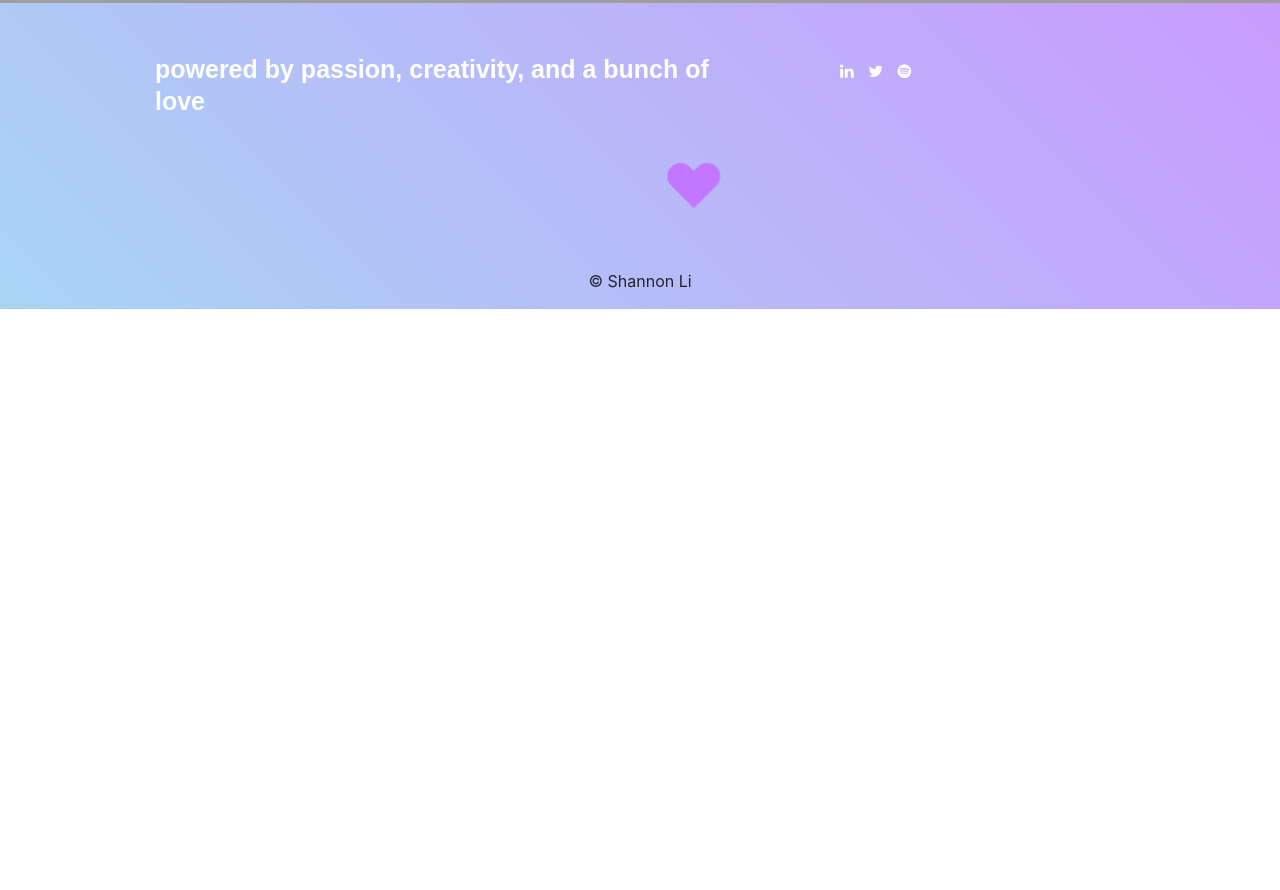
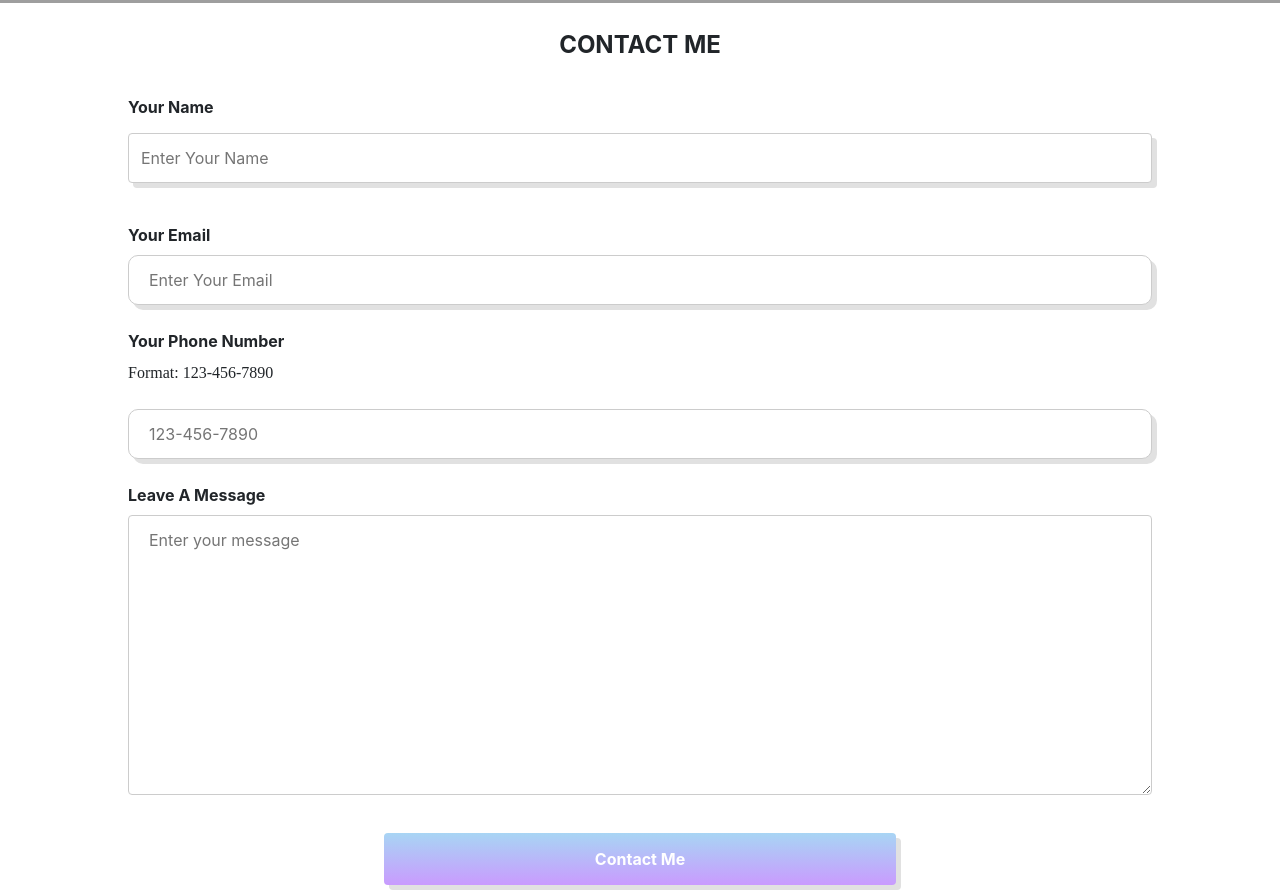
Before and after one commit to shannonli7/portfolio, a plain HTML site: page contactme.html in a window 1280 px wide. Shown: the part 1173-2063 px from the top of the page. Before the commit the page ends 1482 px from the top, so only its background shows below. Drawn offline with nearby package versions, Linux system fonts and the light colour scheme; grey boxes are pictures that could not be loaded; a web font is replaced by a local one.

Commit message:
contact form added

```diff
--- a/contactme.html
+++ b/contactme.html
@@ -79,8 +79,38 @@
     <div class="image"></div>
 
 <!-- <iframe src="https://open.spotify.com/embed/playlist/4eVWe96VWBjYCT7HK6SmCJ" width="300" height="380" frameborder="0" allowtransparency="true" allow="encrypted-media"></iframe> -->
+<br>
+<form action="https://formspree.io/f/mjvpyyrz" method="POST">
+ <fieldset>
+   <legend>Contact Me</legend>
 
+   <br>
+   <label for="name_id">Your Name</label>
+   <input type="text" placeholder="Enter Your Name" id = "name_id" name="name" required>
+   </br>
 
+   <br>
+   <label for="email_id">Your Email</label>
+   <input type="email" placeholder="Enter Your Email" id = "email_id" name="email" required>
+   </br>
+
+   <br>
+   <label for="phone_id">Your Phone Number</label>
+
+   <br>
+   <div class="contact-me-format"><span>Format: 123-456-7890</span></div>
+   <br>
+   <input type="tel" name="phone" placeholder="123-456-7890" pattern="[0-9]{3}-[0-9]{3}-[0-9]{4}" required>
+   </br>
+
+   <br>
+   <label for="msg">Leave A Message</label>
+   <textarea placeholder="Enter your message" id = "msg" name="mesg" required></textarea><br>
+
+   <br>
+   <input type="submit" class = "btn-contact-me-form" value = "Contact Me">
+ </fieldset>
+</form>
   </main>
 
   <!-- active state of the nav bar added -->
--- a/websitestyles.css
+++ b/websitestyles.css
@@ -928,6 +928,65 @@ input[type=submit]:hover {
   background-color: #45a049;
 }
 
+/* contact form */
+
+legend{
+  font-size: 125%;
+  text-transform: uppercase;
+  text-align: center;
+  font-weight: bold;
+}
+
+label{
+  display: block;
+  font-weight: bold;
+}
+
+input {
+  width: 100%;
+  padding: 12px 20px;
+  display: inline-block;
+  border: 1px solid #ccc;
+  border-radius: 10px;
+  box-sizing: border-box;
+  box-shadow: 5px 5px #E1E1E1;
+}
+
+.btn-contact-me-form{
+  background: linear-gradient( #a8d5f4, #c99bfe);
+  transition-duration: 0.4s;
+  font-weight: bold;
+}
+
+.contact-me-format{
+  font-family: italic;
+  font-weight: lighter;
+}
+
+textarea{
+  width: 100%;
+  height: 35vh;
+  padding: 12px 20px;
+  /* margin: 8px 0; */
+  display: inline-block;
+  border: 1px solid #ccc;
+  box-sizing: border-box;
+}
+
+input[type=submit] {
+  color: white;
+  padding: 14px 20px;
+  margin: 8px 0;
+  border: none;
+  cursor: pointer;
+  width: 50%;
+  margin-left: 25%;
+}
+
+input[type=submit]:hover {
+  opacity: 0.8;
+}
+
 .container {
   border-radius: 5px;
 }
@@ -1452,6 +1511,11 @@ footer {
     animation: heartbeat 5s infinite;
     margin-left: 500px;
   }
+
+  form{
+    width: 80%;
+    margin: 0 auto;
+  }
 }
 
 /* reduced motion for animations */
```
